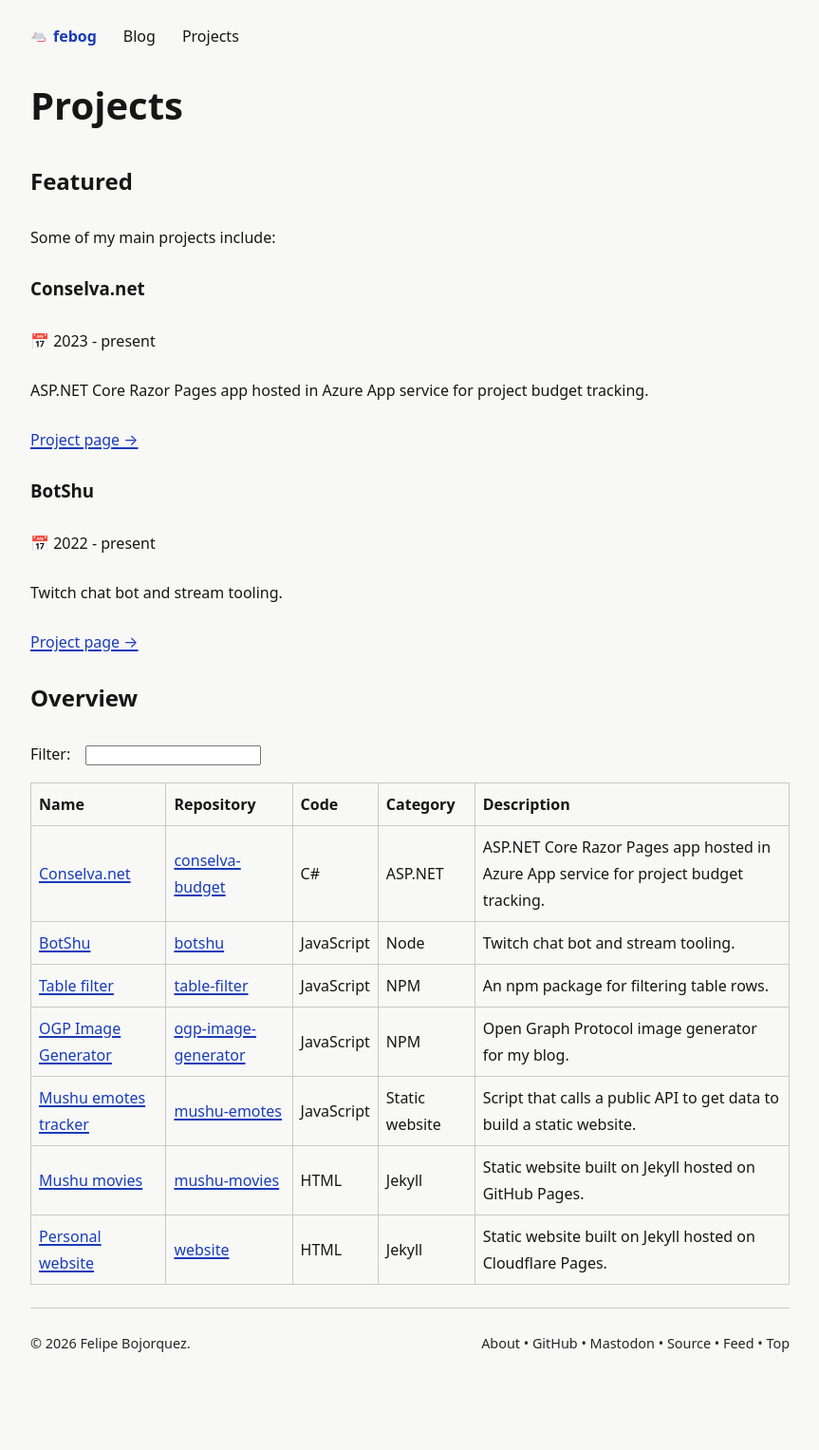
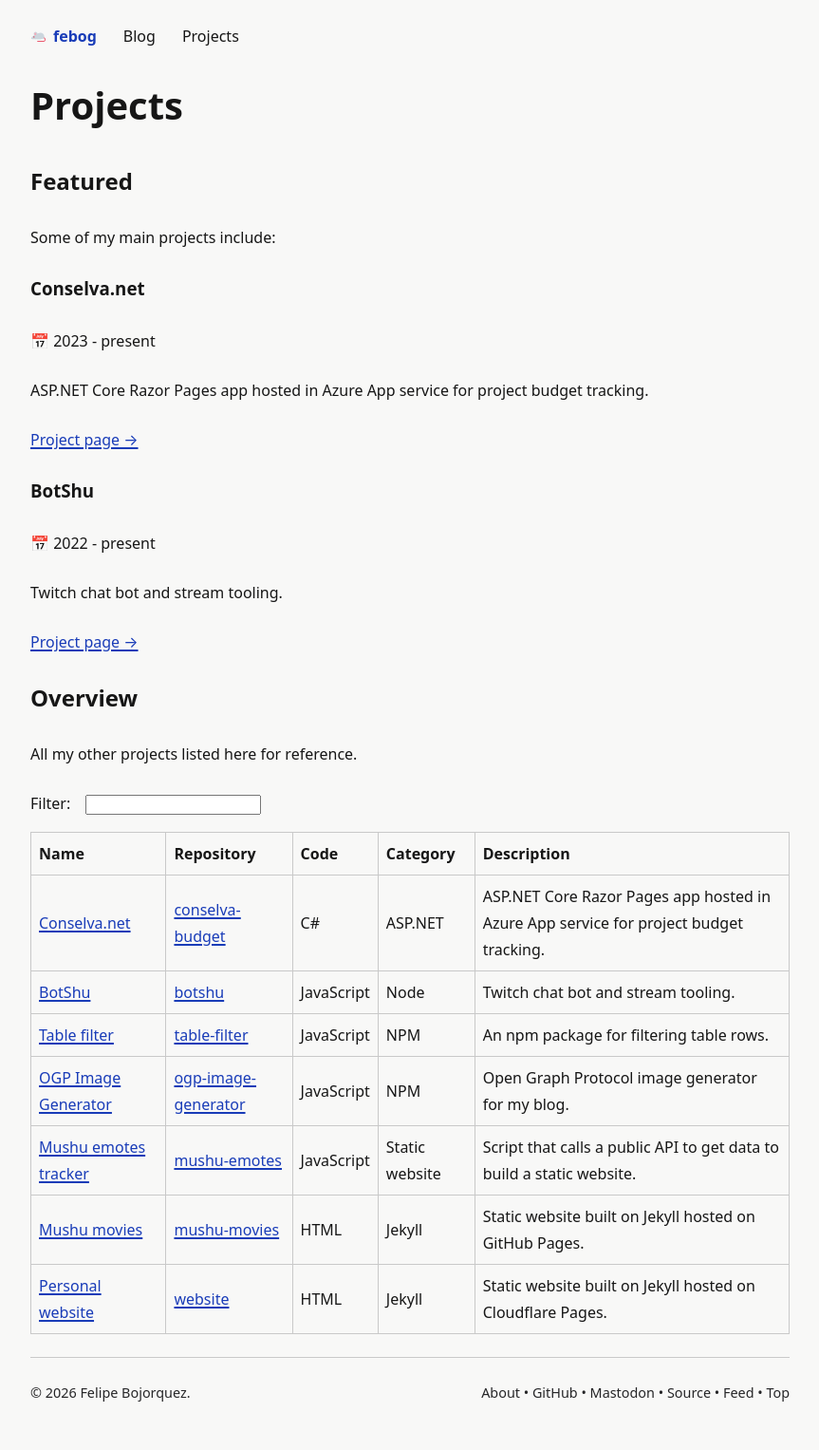
Before and after one commit to febog/website, a Jekyll site: the page built from src/projects.html, in a window 1280 px wide. Shown: the whole page at 95% size, without its empty margins (208-1071 px from the left). Built offline with Jekyll 4.4.1, drawn with Linux system fonts in a browser that asks for light colours; before the commit the page ends 1475 px from its top, so only the background shows below that.

Commit message:
Add project list description

```diff
--- a/src/projects.html
+++ b/src/projects.html
@@ -19,6 +19,8 @@
 {% endfor %}
 
 <h2>Overview</h2>
+
+<p>All my other projects listed here for reference.</p>
 
 <search style="margin-bottom: 1rem;">
   <form class="flex">
```
